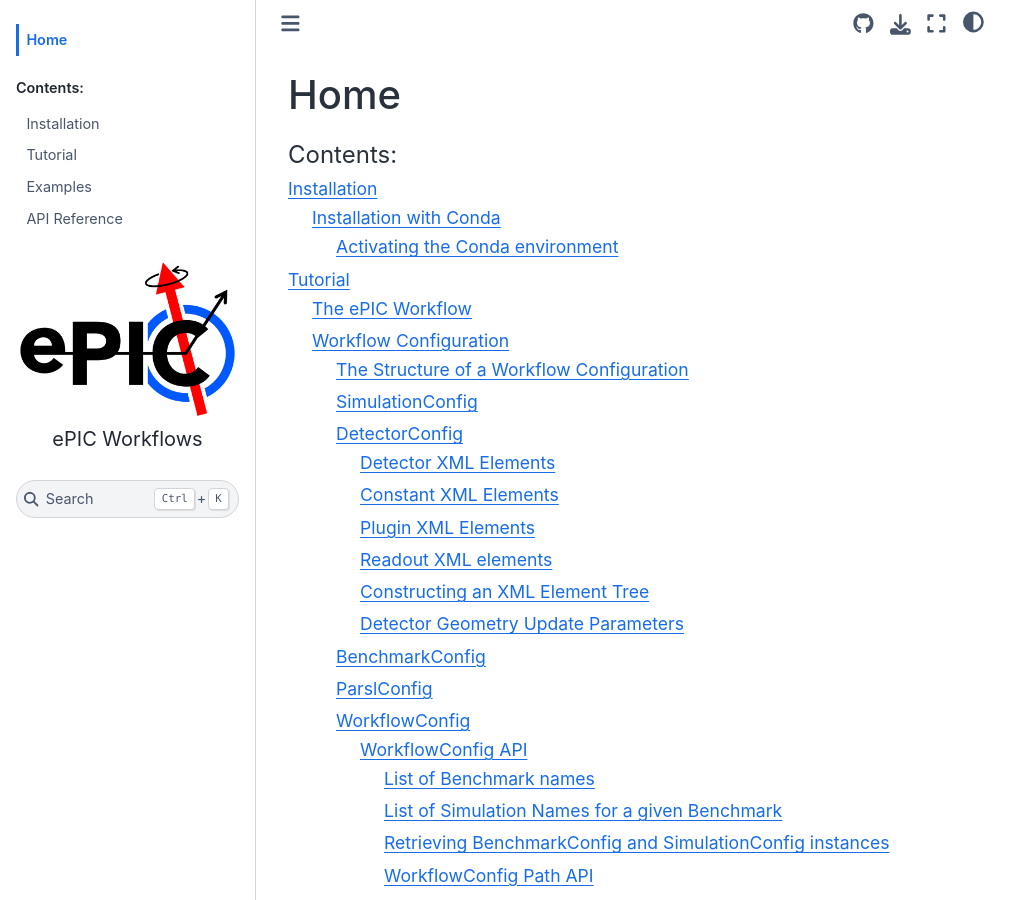
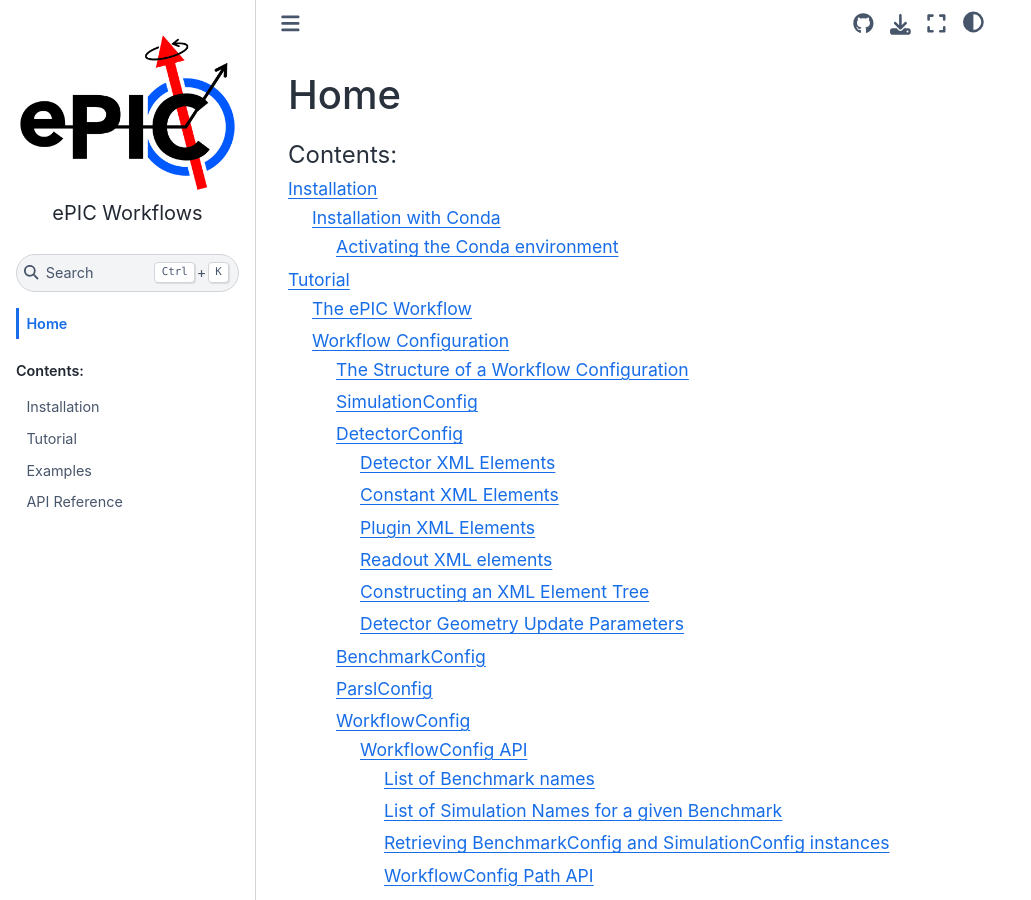
Before and after one commit to amirkas/ePIC-Benchmark-lib, a Sphinx documentation site: the page built from docs/index.rst, in a window 1280 px wide and 900 px high. Shown: the whole window, without its empty margins (0-1031 px from the left). Built offline with Sphinx 7.4.7 and the Sphinx Book theme 1.1.4, drawn with Linux system fonts in a browser that asks for light colours.

Commit message:
fixed navbar ordering

```diff
--- a/docs/conf.py
+++ b/docs/conf.py
@@ -93,10 +93,6 @@ exclude_patterns = ["_build", "Thumbs.db", ".DS_Store"]
 
 html_theme = "sphinx_book_theme"
 
-html_sidebars = {
-    "**": ["sbt-sidebar-nav.html", "navbar-logo.html", "icon-links.html", "search-button-field.html"]
-}
-
 html_theme_options = {
     "path_to_docs": "docs",
     "repository_url": "https://github.com/amirkas/ePIC-Benchmark-lib",
```
